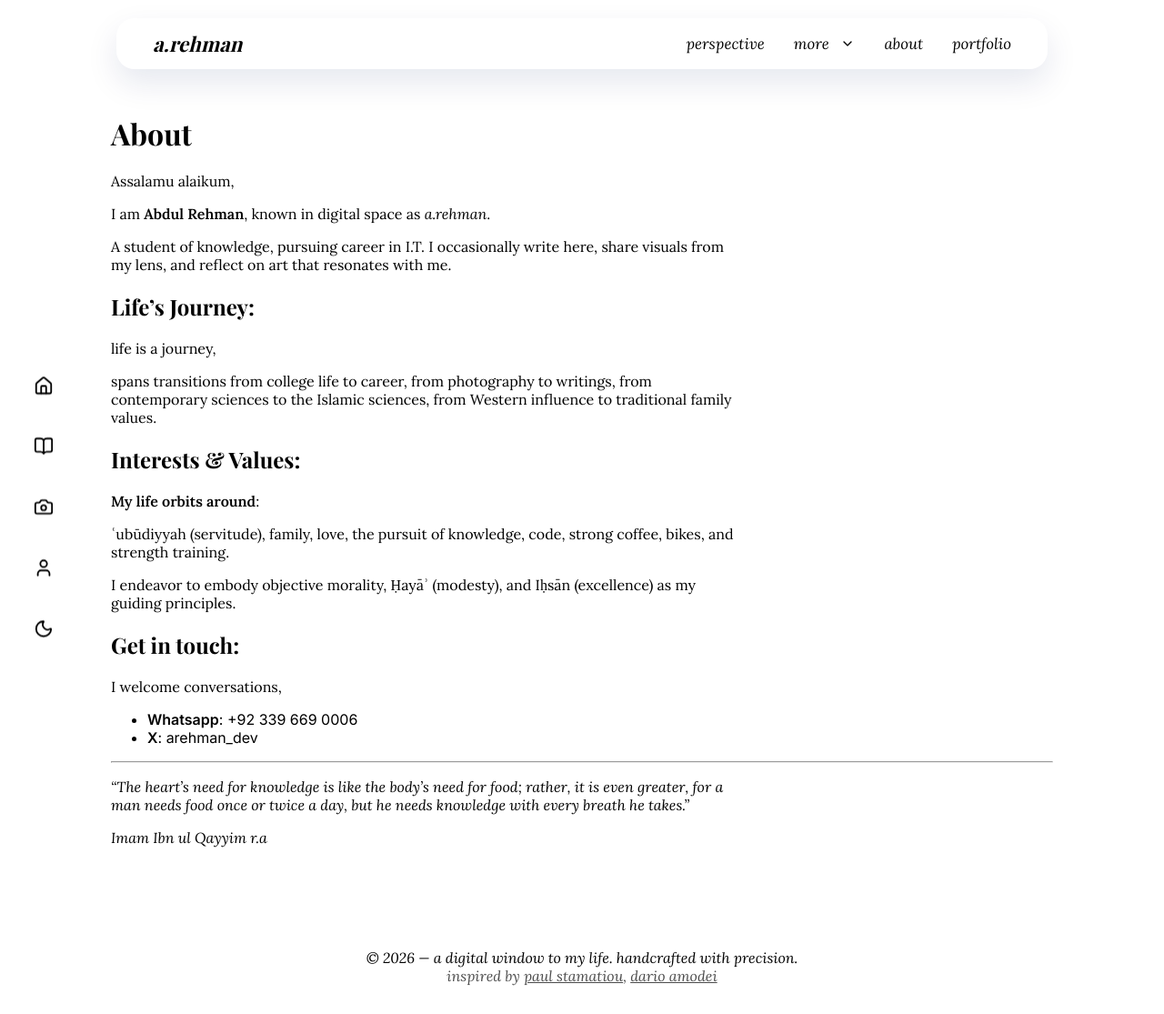
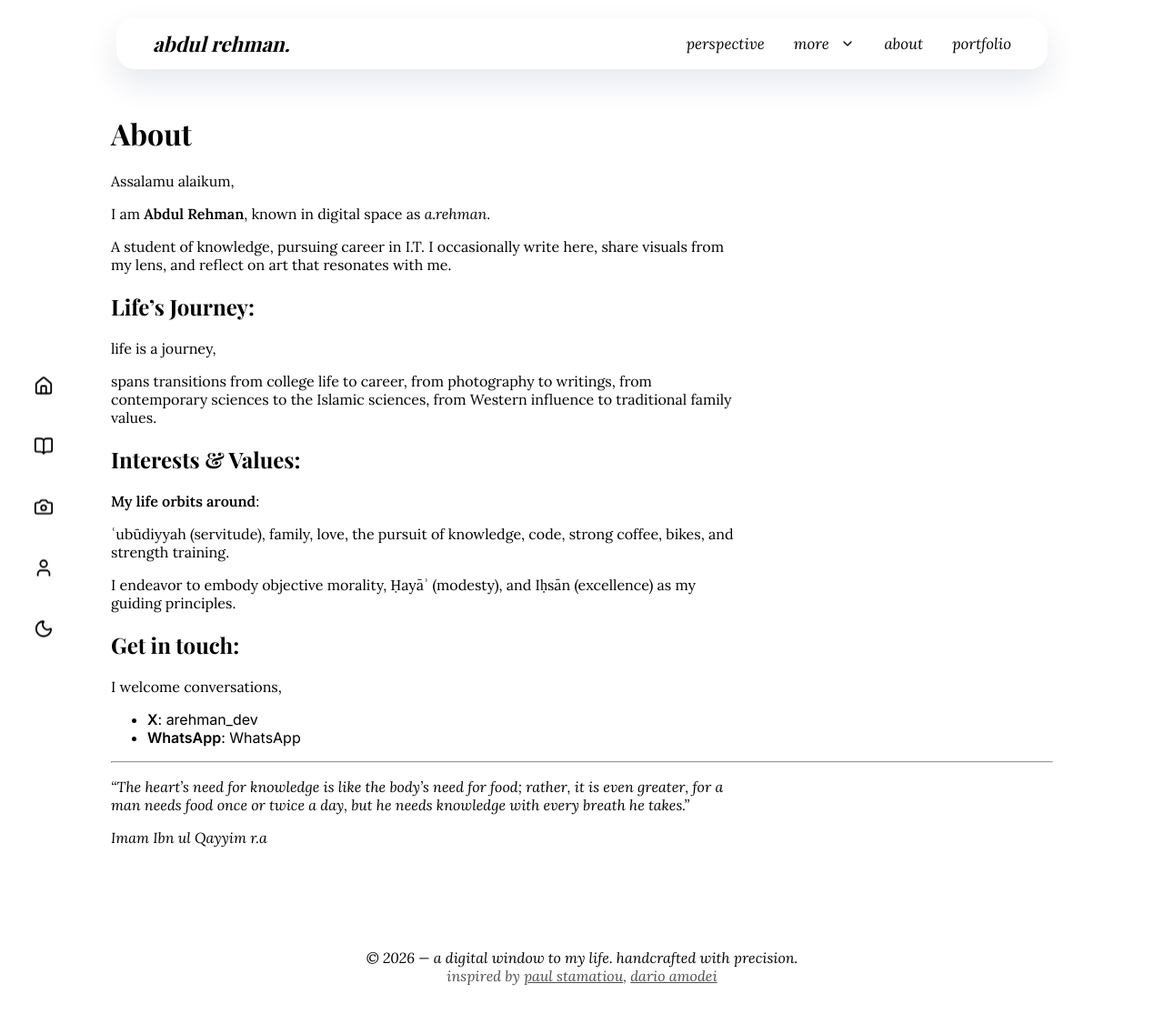
Before and after one commit to arehman-dev/arehman-dev.github.io, a Jekyll site: the page built from about.md, in a window 1280 px wide and 1115 px high. Shown: the whole window at 91% size. Built offline with Jekyll 4.4.1, drawn with Linux system fonts in a browser that asks for light colours; some web fonts are replaced.

Commit message:
v1.3 add complete name to navbar - did minute improvements, and adjustments.

```diff
--- a/_layouts/default.html
+++ b/_layouts/default.html
@@ -87,13 +87,14 @@
   <div class="main-viewport">
     <header class="top-bar-container">
       <nav class="glass-top-bar">
-        <a href="/" class="brand-logo">a.rehman</a>
+        <a href="/" class="brand-logo">abdul rehman<span style="color: var(--accent);">.</span></a>
         <div class="top-links">
             <a href="{{ '/perspective/' | relative_url }}" class="top-link">perspective</a>
             <div class="dropdown">
               <button class="top-link dropdown-toggle">more<i data-lucide="chevron-down" style="width: 16px; height: 16px; margin-left: 0.4rem;"></i></button>
               <div class="dropdown-menu">
                 <a href="{{ '/poetry/' | relative_url }}">poetry</a>
+                <a href="{{ '/tasweer-kahani/' | relative_url }}">tasweer kahani</a>
                 <a href="{{ '/collections/' | relative_url }}">collections</a>
                 <a href="{{ '/archive/' | relative_url }}">archive</a>
               </div>
--- a/about.md
+++ b/about.md
@@ -43,8 +43,8 @@ I welcome conversations,
 
 <!-- - **Email**: [arehman.dev@proton.me](mailto:arehman.dev@proton.me) -->
 
-- **Whatsapp**: [+92 339 669 0006](https://wa.me/923396690006)
 - **X**: [arehman_dev](https://twitter.com/arehman_dev)
+- **WhatsApp**: [WhatsApp](https://wa.me/923396690006)
 
 ---
 
--- a/assets/css/style.css
+++ b/assets/css/style.css
@@ -147,6 +147,7 @@ html.dark body {
     font-weight: 700; font-style: italic;
     font-size: 1.4rem; text-decoration: none;
     color: var(--text-main);
+    transition: color 0.3s ease;
 }
 .top-links { display: flex; gap: 2rem; align-items: center; }
 
```
Also changed, not shown: 404.md (+1 -1 lines).
